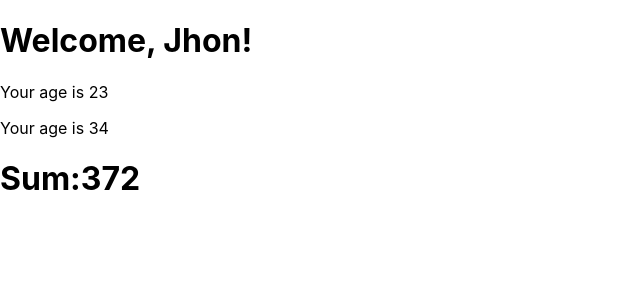
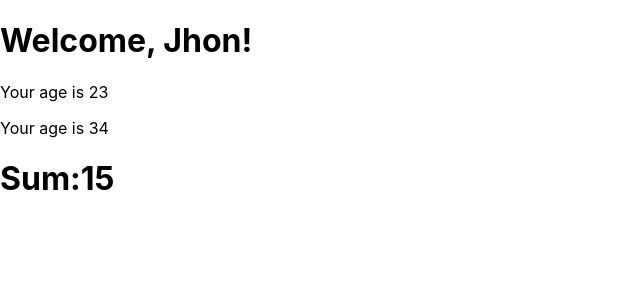
Before and after one commit to Gabriel1470/React-esercizi, a React (Create React App) app: page / in a window 1280 px wide. Shown: the top 300 px of the page, without its empty margins (0-640 px from the left). Built offline with nearby package versions, Linux system fonts and the light colour scheme.

Commit message:
Function Components - 03

```diff
--- a/src/App.js
+++ b/src/App.js
@@ -8,7 +8,7 @@ function App() {
     <div>
       <Welcome  name={<strong>Jhon</strong>} age={23}/>
 
-      <Sum numbers={[2,4,5,78,6,43,234]}/>
+      <Sum numbers={['']}/>
     </div>
   );
 }
--- a/src/components/Sum.jsx
+++ b/src/components/Sum.jsx
@@ -1,7 +1,8 @@
-export function Sum(props) {
+export function Sum(props,{numbers =[3,3,4,4,1]}) {
   return (
       <h1>Sum:
           {props.numbers.reduce((total, current) => { return (total += current) })}
+          {numbers.reduce((total, current) => { return (total += current) })}
       </h1>
   )
 }
```
